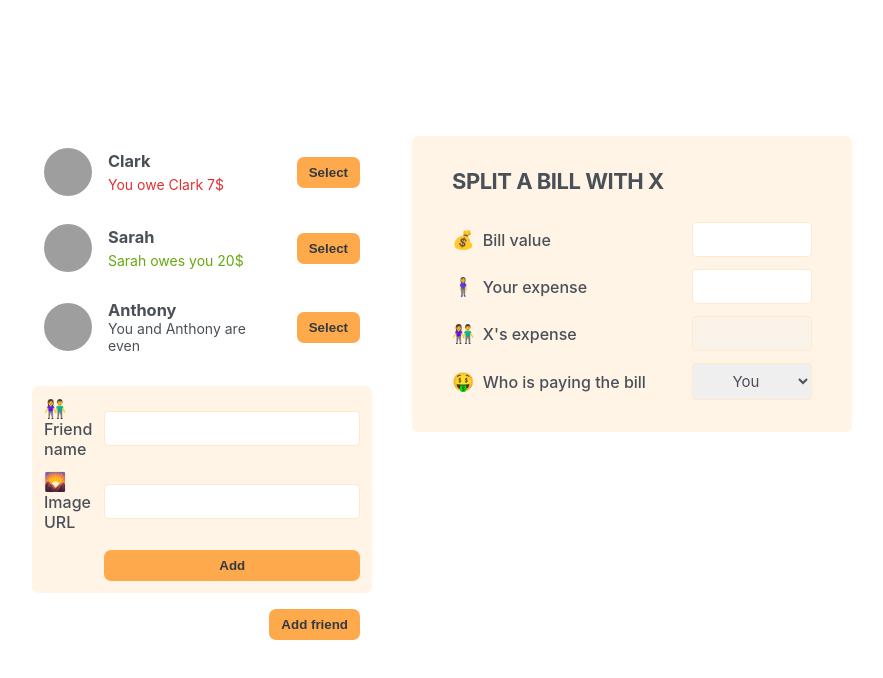
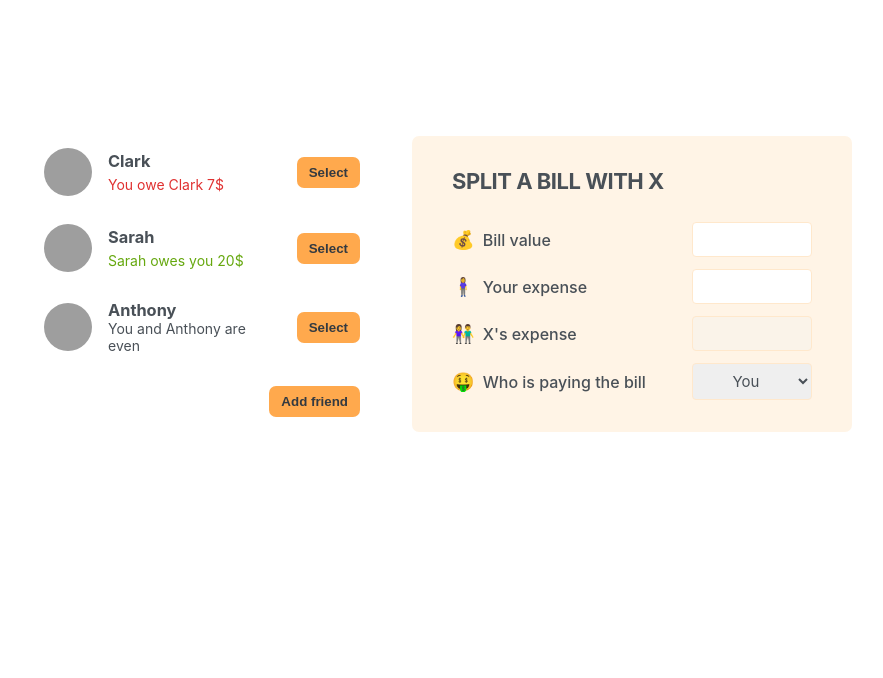
Before and after one commit to Loretaaaaa/eat-n-split, a React (Create React App) app: page / in a window 1280 px wide. Shown: the top 678 px of the page, without its empty margins (198-1081 px from the left). Built offline with nearby package versions, Linux system fonts and the light colour scheme; grey boxes are pictures that could not be loaded.

Commit message:
Displaying a new Friend Form

```diff
--- a/src/App.js
+++ b/src/App.js
@@ -1,15 +1,24 @@
+import { useState } from "react";
 import FriendsList from "./components/FriendsList";
 import FormAddFriend from "./components/FormAddFriend";
 import Button from "./components/Button";
 import FormSplitBill from "./components/FormSplitBill";
 
 function App() {
+  const [showAddFriend, setShowAddFriend] = useState(false);
+
+  function handleShowAddFriend () {
+    setShowAddFriend((show) => !show)
+  }
+
   return (
     <div className="app">
       <div className="sidebar">
         <FriendsList />
-        <FormAddFriend />
-        <Button>Add friend</Button>
+        {showAddFriend && <FormAddFriend />}
+        <Button onClick={handleShowAddFriend}>
+          {showAddFriend ? "Close" : "Add friend"}
+          </Button>
       </div>
       <FormSplitBill />
     </div>
--- a/src/components/Button.jsx
+++ b/src/components/Button.jsx
@@ -1,7 +1,9 @@
-const Button = ({children}) => {
+const Button = ({ children, onClick }) => {
   return (
-    <button className="button">{children}</button>
-  )
-}
+    <button className="button" onClick={onClick}>
+      {children}
+    </button>
+  );
+};
 
 export default Button;
```
